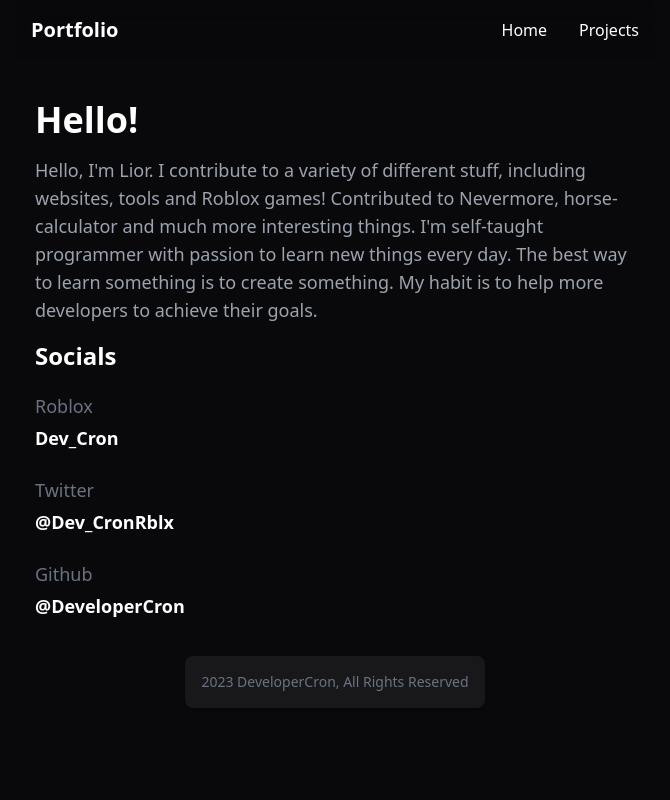
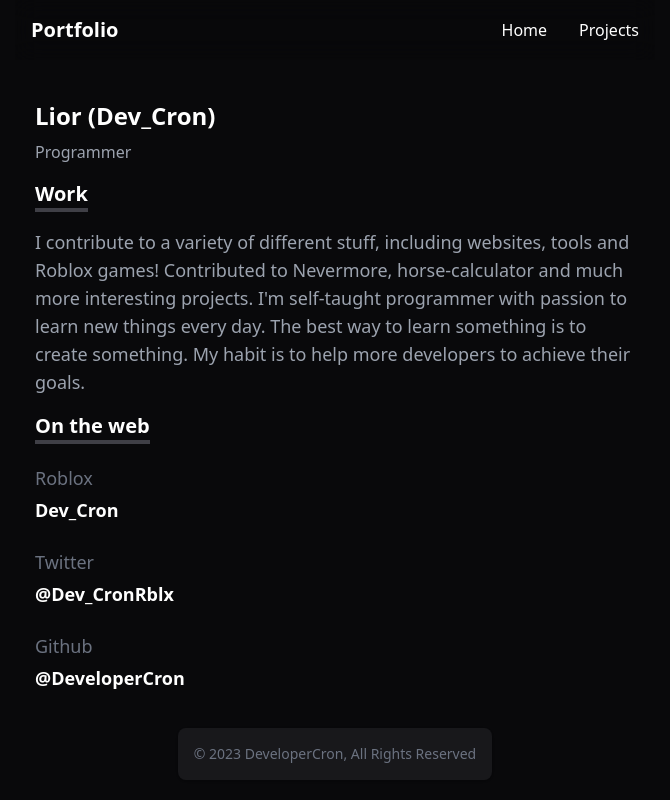
Before and after one commit to DeveloperCron/developercron.github.io, an Astro site: page / in a window 1280 px wide. Shown: the whole page, without its empty margins (305-975 px from the left). Built offline with nearby package versions, Linux system fonts and the light colour scheme; Astro itself is replaced by a stand-in of ours.

Commit message:
Improvements

```diff
--- a/src/components/Footer.astro
+++ b/src/components/Footer.astro
@@ -2,7 +2,7 @@
   <div
     class="w-full mx-auto max-w-screen-xl p-4 md:flex md:items-center md:justify-between">
     <span class="text-sm text-gray-500 sm:text-center dark:text-gray-400">
-      2023 DeveloperCron, All Rights Reserved
+      © 2023 DeveloperCron, All Rights Reserved
     </span>
   </div>
 </footer>
--- a/src/components/Header.astro
+++ b/src/components/Header.astro
@@ -31,14 +31,14 @@
         <li>
           <a
             href="/"
-            class="block py-2 pl-3 pr-4 rounded md:border-0 md:p-0 text-white md:hover:text-blue-500 hover:bg-zinc-700 hover:text-white md:hover:bg-transparent"
+            class="block py-2 pl-3 pr-4 rounded md:border-0 md:p-0 text-white hover:text-blue-500 transition-colors"
             >Home</a
           >
         </li>
         <li>
           <a
             href="/projects/"
-            class="block py-2 pl-3 pr-4 rounded md:border-0 md:p-0 text-white md:hover:text-blue-500 hover:bg-zinc-700 hover:text-white md:hover:bg-transparent"
+            class="block py-2 pl-3 pr-4 rounded md:border-0 md:p-0 text-white hover:text-blue-500 transition-colors"
             >Projects</a
           >
         </li>
--- a/src/layouts/Wrapper.astro
+++ b/src/layouts/Wrapper.astro
@@ -8,6 +8,7 @@ import Footer from "../components/Footer.astro";
     <meta charset="UTF-8" />
     <meta name="viewport" content="width=device-width, initial-scale=1.0" />
     <!-- Include your CSS and other dependencies here -->
+    <link rel="icon" type="image/svg+xml" href="/favicon.ico" />
     <script
       is:inline
       src="https://cdnjs.cloudflare.com/ajax/libs/flowbite/1.8.0/flowbite.min.js"
--- a/src/pages/index.astro
+++ b/src/pages/index.astro
@@ -4,17 +4,24 @@ import Wrapper from "../layouts/Wrapper.astro";
 
 <Wrapper>
   <div class="w-full h-full flex-col flex gap-y-4">
-    <p class="text-white font-semibold text-4xl">Hello!</p>
+    <div class="h-full w-fit flex flex-col gap-y-2">
+      <p class="text-white font-semibold text-2xl">Lior (Dev_Cron)</p>
+      <p class="text-gray-400 text-md font-medium">Programmer</p>
+    </div>
+    <p class="text-white font-bold text-xl border-b-4 border-zinc-700 w-fit">
+      Work
+    </p>
     <p class="text-gray-400 font-medium text-lg">
-      Hello, I'm Lior. I contribute to a variety of different stuff, including
-      websites, tools and Roblox games! Contributed to Nevermore,
-      horse-calculator and much more interesting things. I'm self-taught
-      programmer with passion to learn new things every day. The best way to
-      learn something is to create something. My habit is to help more
-      developers to achieve their goals.
+      I contribute to a variety of different stuff, including websites, tools
+      and Roblox games! Contributed to Nevermore, horse-calculator and much more
+      interesting projects. I'm self-taught programmer with passion to learn new
+      things every day. The best way to learn something is to create something.
+      My habit is to help more developers to achieve their goals.
     </p>
     <div class="h-auto w-full flex flex-col gap-y-5">
-      <p class="text-white font-bold text-2xl">Socials</p>
+      <p class="text-white font-bold text-xl border-b-4 border-zinc-700 w-fit">
+        On the web
+      </p>
       <dl class="max-w-md text-white dark:divide-gray-700">
         <div class="flex flex-col pb-3">
           <dt class="mb-1 text-gray-500 md:text-lg dark:text-gray-400">
@@ -22,7 +29,8 @@ import Wrapper from "../layouts/Wrapper.astro";
           </dt>
           <a
             href="https://www.roblox.com/users/1736230219/profile"
-            class="text-lg font-semibold">Dev_Cron</a
+            class="text-lg font-semibold text-white hover:text-blue-500 transition-colors"
+            >Dev_Cron</a
           >
         </div>
         <div class="flex flex-col py-3">
@@ -31,7 +39,7 @@ import Wrapper from "../layouts/Wrapper.astro";
           </dt>
           <a
             href="https://twitter.com/i/flow/login?redirect_after_login=%2FDev_CronRblx"
-            class="text-lg font-semibold">
+            class="text-lg font-semibold text-white hover:text-blue-500 transition-colors">
             @Dev_CronRblx
           </a>
         </div>
@@ -41,7 +49,8 @@ import Wrapper from "../layouts/Wrapper.astro";
           </dt>
           <a
             href="https://github.com/DeveloperCron"
-            class="text-lg font-semibold">@DeveloperCron</a
+            class="text-lg font-semibold text-white hover:text-blue-500 transition-colors"
+            >@DeveloperCron</a
           >
         </div>
       </dl>
```
Also changed, not shown: public/favicon.ico.
